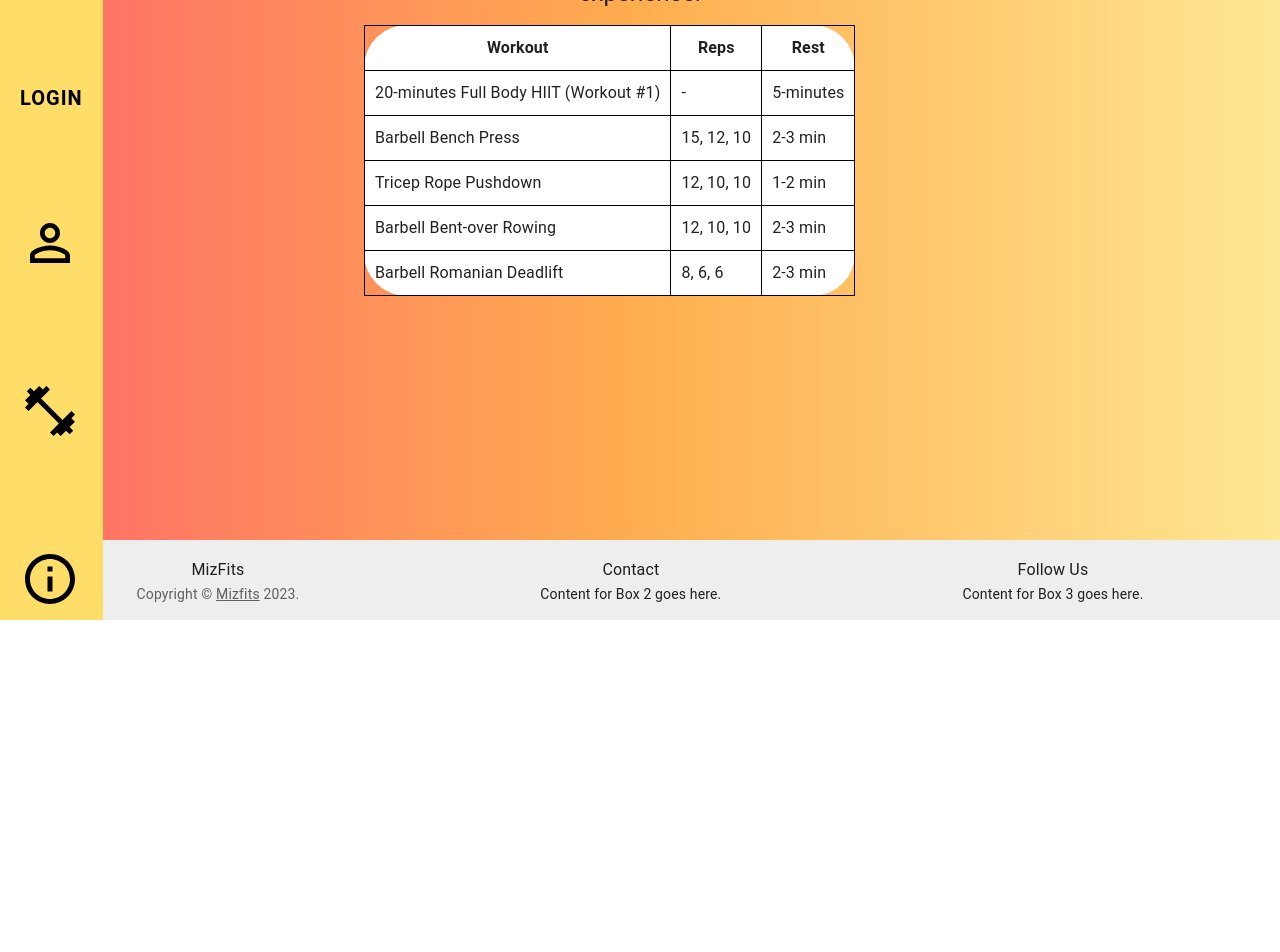
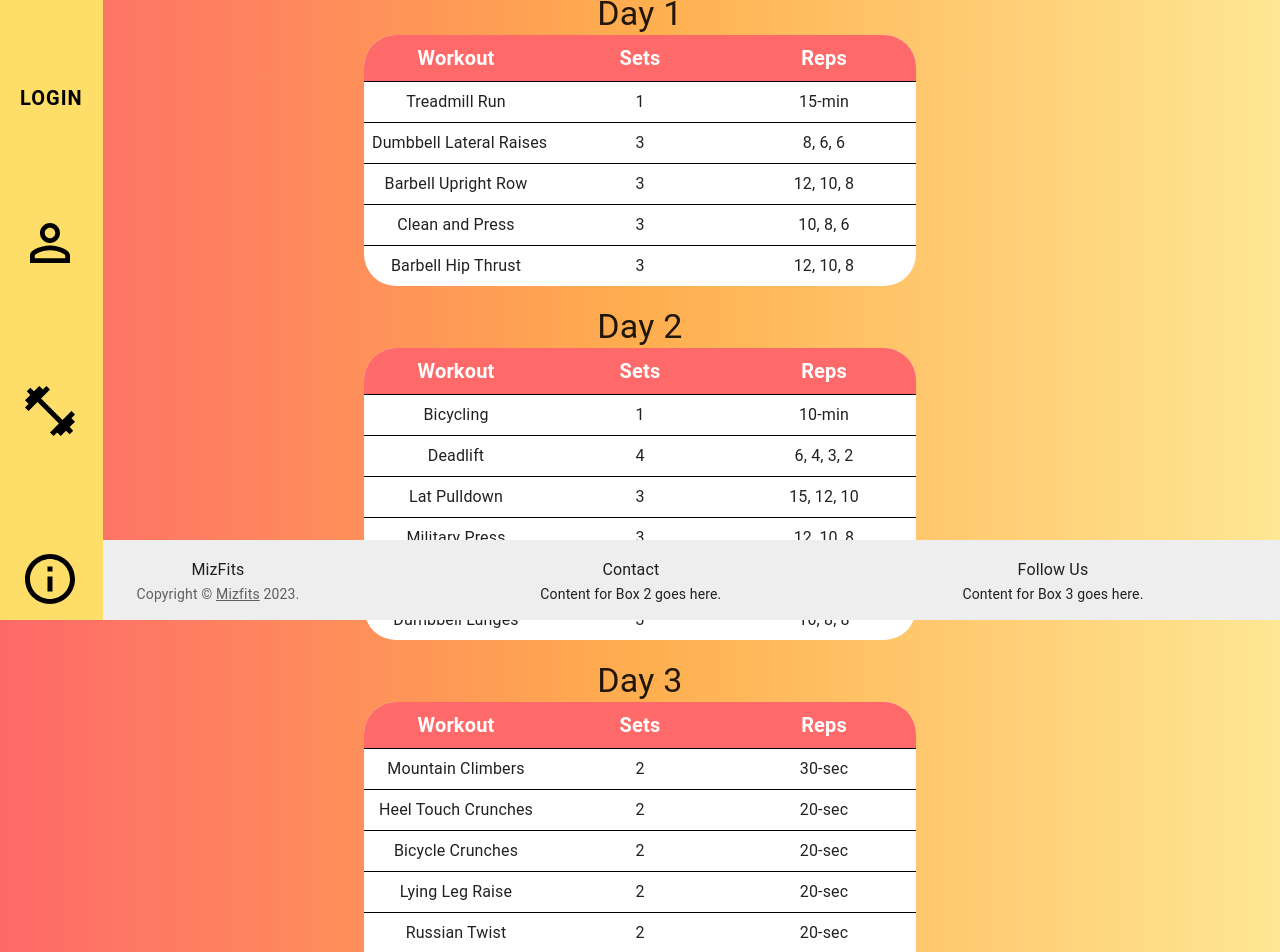
Before and after one commit to jdolan00/MizFits, a React (Create React App) app in the folder mizfits_client/: page /routine in a window 1280 px wide. Shown: the part 180-1132 px from the top of the page. Before the commit the page ends 800 px from the top, so only its background shows below. Built offline with nearby package versions, Linux system fonts and the light colour scheme.

Commit message:
adding example workouts

```diff
--- a/mizfits_client/src/components/CardBase.jsx
+++ b/mizfits_client/src/components/CardBase.jsx
@@ -13,15 +13,15 @@ import { Link } from 'react-router-dom';
 export function CardBase(props) {
   return (
     <Grid item key={Card} md={4}>
-      <Card sx={{ borderRadius: "16px" }}>
+      <Card sx={{ borderRadius: "16px"  }}>
         <CardMedia component="img" image={props.img} />
-        <CardContent>
+        <CardContent sx={{ textAlign: "center" }}>
           <Typography gutterBottom variant="h5" component="h2">
             {props.days}
           </Typography>
           <Typography>{props.subtext}</Typography>
         </CardContent>
-        <CardActions>
+        <CardActions sx={{ justifyContent: "center" }}>
           <Link to="/routine">
             <Button size="small">{props.button1}</Button>
           </Link>
--- a/mizfits_client/src/scenes/workoutPage/Workoutplans.jsx
+++ b/mizfits_client/src/scenes/workoutPage/Workoutplans.jsx
@@ -1,78 +1,14 @@
 import * as React from "react";
 import {
-  AppBar,
   CssBaseline,
-  Grid,
   Box,
-  Toolbar,
   Typography,
   Container,
 } from "@mui/material";
-import { createTheme, ThemeProvider } from "@mui/material/styles";
+import { ThemeProvider } from "@mui/material/styles";
 import { Footer } from "components/Footer";
-
-const MondayTable = () => {
-    const data = [
-      {
-        workout: "20-minutes Full Body HIIT (Workout #1)",
-        reps: "-",
-        rest: "5-minutes",
-      },
-      {
-        workout: "Barbell Bench Press",
-        reps: "15, 12, 10",
-        rest: "2-3 min",
-      },
-      {
-        workout: "Tricep Rope Pushdown",
-        reps: "12, 10, 10",
-        rest: "1-2 min",
-      },
-      {
-        workout: "Barbell Bent-over Rowing",
-        reps: "12, 10, 10",
-        rest: "2-3 min",
-      },
-      {
-        workout: "Barbell Romanian Deadlift",
-        reps: "8, 6, 6",
-        rest: "2-3 min",
-      },
-    ];
-
-    return (
-      <table style={{ backgroundColor: "white", borderCollapse: "collapse", border: "0px solid black", borderRadius: "32pt" }}>
-        <thead>
-          <tr>
-            <th style={{ border: "1px solid black", padding: "10px", borderRadius: "32pt" }}>Workout</th>
-            <th style={{ border: "1px solid black", padding: "10px" }}>Reps</th>
-            <th style={{ border: "1px solid black", padding: "10px" }}>Rest</th>
-          </tr>
-        </thead>
-        <tbody>
-          {data.map((item, index) => (
-            <tr key={index}>
-              <td style={{ border: "1px solid black", padding: "10px" }}>{item.workout}</td>
-              <td style={{ border: "1px solid black", padding: "10px" }}>{item.reps}</td>
-              <td style={{ border: "1px solid black", padding: "10px" }}>{item.rest}</td>
-            </tr>
-          ))}
-        </tbody>
-      </table>
-    );
-          };
-
-  const theme = createTheme({
-    components: {
-      MuiCssBaseline: {
-        styleOverrides: {
-          body: {
-            backgroundImage: `linear-gradient(90deg, #FE6969, #FFAE4F , #FFE793 )`,
-          },
-        },
-      },
-    },
-  });
+import "./workoutplans.css";
+import { theme } from "theme";
 
 export default function Album() {
   return (
@@ -82,24 +18,159 @@ const MondayTable = () => {
         <Box>
           <Container maxWidth="sm">
             <Typography component="h1" variant="h2" align="center" gutterBottom>
-                Where to begin?
+              3 Day Cardio Focus
             </Typography>
             <Typography variant="h5" align="center" paragraph>
-                The purpose of this page is to help you decide what would be a
-                fitting workout program based on your experience.
+              This is an example of a cardio focused workout for 3 days a week.
             </Typography>
           </Container>
         </Box>
-          <Container maxWidth="sm">
+        <Container maxWidth="sm" >
           {/* End hero unit */}
-            <Grid
-              container
-              spacing={0}
-              sx={{ display: "flex", flexWrap: "wrap" }}
-            >
-              <MondayTable></MondayTable>
-            </Grid>
+          <Typography component="h2" variant="h4" align="center">
+            Day 1
+          </Typography>
+          <table align="center">
+            <thead>
+              <tr>
+                <th>Workout</th>
+                <th>Sets</th>
+                <th>Reps</th>
+              </tr>
+            </thead>
+            <tbody>
+              <tr>
+                <td>Treadmill Run</td>
+                <td>1</td>
+                <td>15-min</td>
+              </tr>
+              <tr>
+                <td>Dumbbell Lateral Raises</td>
+                <td>3</td>
+                <td>8, 6, 6</td>
+              </tr>
+              <tr>
+                <td>Barbell Upright Row</td>
+                <td>3</td>
+                <td>12, 10, 8</td>
+              </tr>
+              <tr>
+                <td>Clean and Press</td>
+                <td>3</td>
+                <td>10, 8, 6</td>
+              </tr>
+              <tr>
+                <td>Barbell Hip Thrust</td>
+                <td>3</td>
+                <td>12, 10, 8</td>
+              </tr>
+            </tbody>
+          </table>
+          <Typography component="h2" variant="h4" align="center">
+            Day 2
+          </Typography>
+          <table align="center">
+            <thead>
+              <tr>
+                <th>Workout</th>
+                <th>Sets</th>
+                <th>Reps</th>
+              </tr>
+            </thead>
+            <tbody>
+              <tr>
+                <td>Bicycling</td>
+                <td>1</td>
+                <td>10-min</td>
+              </tr>
+              <tr>
+                <td>Deadlift</td>
+                <td>4</td>
+                <td>6, 4, 3, 2</td>
+              </tr>
+              <tr>
+                <td>Lat Pulldown</td>
+                <td>3</td>
+                <td>15, 12, 10</td>
+              </tr>
+              <tr>
+                <td>Military Press</td>
+                <td>3</td>
+                <td>12, 10, 8</td>
+              </tr>
+              <tr>
+                <td>Face Pull</td>
+                <td>3</td>
+                <td>12, 10, 8</td>
+              </tr>
+              <tr>
+                <td>Dumbbell Lunges</td>
+                <td>3</td>
+                <td>10, 8, 8</td>
+              </tr>
+            </tbody>
+          </table>
+          <Typography component="h2" variant="h4" align="center">
+            Day 3
+          </Typography>
+          <table align="center">
+            <thead>
+              <tr>
+                <th>Workout</th>
+                <th>Sets</th>
+                <th>Reps</th>
+              </tr>
+            </thead>
+            <tbody>
+              <tr>
+                <td>Mountain Climbers</td>
+                <td>2</td>
+                <td>30-sec</td>
+              </tr>
+              <tr>
+                <td>Heel Touch Crunches</td>
+                <td>2</td>
+                <td>20-sec</td>
+              </tr>
+              <tr>
+                <td>Bicycle Crunches</td>
+                <td>2</td>
+                <td>20-sec</td>
+              </tr>
+              <tr>
+                <td>Lying Leg Raise</td>
+                <td>2</td>
+                <td>20-sec</td>
+              </tr>
+              <tr>
+                <td>Russian Twist</td>
+                <td>2</td>
+                <td>20-sec</td>
+              </tr>
+              <tr>
+                <td>Barbell Back Squat</td>
+                <td>3</td>
+                <td>15, 12, 10</td>
+              </tr>
+              <tr>
+                <td>Single-arm DB Rowing</td>
+                <td>3</td>
+                <td>12, 10, 8</td>
+              </tr>
+              <tr>
+                <td>Dumbbell Pullover</td>
+                <td>3</td>
+                <td>10, 8, 8</td>
+              </tr>
+              <tr>
+                <td>Incline Dumbbell Press</td>
+                <td>3</td>
+                <td>12, 10, 8</td>
+              </tr>
+            </tbody>
+          </table>
         </Container>
+        <Box my={20}></Box>
       </main>
       <Footer></Footer>
     </ThemeProvider>
--- a/mizfits_client/src/scenes/workoutPage/workoutPage.jsx
+++ b/mizfits_client/src/scenes/workoutPage/workoutPage.jsx
@@ -4,6 +4,7 @@ import { ThemeProvider } from "@mui/material/styles";
 import { CardBase } from "components/CardBase";
 import { Footer } from "components/Footer";
 import {theme} from "theme"
+
 
 export default function Album() {
   return (
--- /dev/null
+++ b/mizfits_client/src/scenes/workoutPage/workoutplans.css
@@ -0,0 +1,47 @@
+
+/* Table Styles */
+
+
+
+table {
+  border-radius: 32px;
+  font-size: 12px;
+  font-weight: normal;
+  border: none;
+  border-collapse: collapse;
+  white-space: nowrap;
+  background-color: white;
+  margin-bottom: 20px;
+  width: 100%;
+  table-layout: fixed;
+}
+
+
+table td, table th {
+  text-align: center;
+  padding: 8px;
+  font-size: 20px;
+}
+
+table td {
+  font-size: 16px;
+}
+
+table thead th {
+  color: #ffffff;
+  background: #FE6969;
+}
+
+table thead th:first-child,
+table tbody tr:first-child td:first-child {
+  border-top-left-radius: 32px;
+}
+
+table thead th:last-child,
+table tbody tr:first-child td:last-child {
+  border-top-right-radius: 32px;
+}
+
+table tbody tr {
+  border-top: 1px solid black;
+}
```
Also changed, not shown: mizfits_client/public/api.js (added, +45 -0 lines), mizfits_client/src/scenes/loginPage/LogInPage.jsx (+3 -10 lines). Lines whose indentation alone changed are shown as unchanged.
